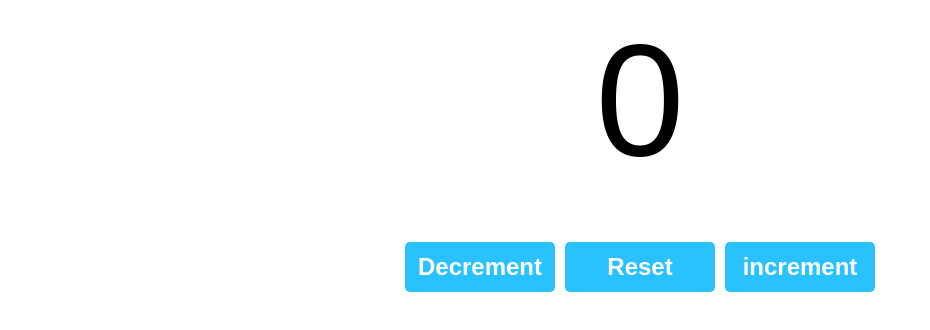
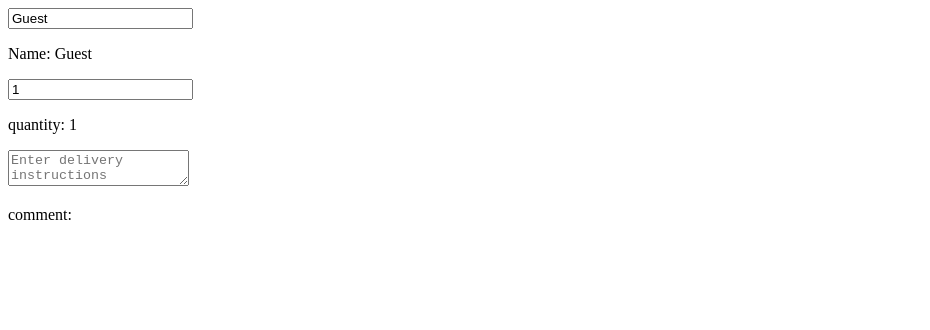
Before and after one commit to Hjordt98/bro_code_react, a React (Vite) app in the folder my-react-app/: page / in a window 1280 px wide. Shown: the top 330 px of the page, without its empty margins (0-930 px from the left). Built offline with nearby package versions, Linux system fonts and the light colour scheme.

Commit message:
ch 9 onChange event hander part 1

```diff
--- a/my-react-app/src/App.jsx
+++ b/my-react-app/src/App.jsx
@@ -1,9 +1,9 @@
-import MyConponent from "./MyComponent";
-import Counter from "./Counter";
+import MyComponent from "./MyComponent";
 
 function App() {
 
-  return(<Counter/>);
+
+  return(<MyComponent/>);
 
 }
 
--- a/my-react-app/src/Counter.jsx
+++ /dev/null
@@ -1,32 +0,0 @@
-import React, {useState} from 'react'
-
-function Counter(){
-
-    const [count, setCount] = useState(0);
-
-    const increment = () => {
-        setCount(count + 1)
-    }
-
-    const decrement = () => {
-        setCount(count - 1)
-    }
-
-    const reset = () => {
-        setCount(0)
-    }
-
-    return(
-        <div className='counter-container'>
-
-            <p className='count-display'>{count}</p>
-            <button className='counter-button' onClick={decrement}>Decrement</button>
-            <button className='counter-button' onClick={reset}>Reset</button>
-            <button className='counter-button' onClick={increment}>increment</button>
-
-        </div>
-    );
-
-}
-
-export default Counter
--- a/my-react-app/src/MyComponent.jsx
+++ b/my-react-app/src/MyComponent.jsx
@@ -1,38 +1,38 @@
-import React, {useState} from 'react'
+import React, {useState} from "react";
 
-function MyConponent(){
+function MyComponent(){
 
     const [name, setName] = useState("Guest");
-    const [age, setAge] = useState(0);
-    const [isEmployed, setIsEmployed] = useState(false);
+    const [quantity, setQuantity] = useState(1);
+    const [comment, setComment] = useState("")
 
-    const updateName = () => {
-        setName("Spongebob");
+    function handleNameChange(event){
+        setName(event.target.value);
     }
 
-    const updateAge = () => {
-        setAge(age + 1);
+    function handleQuantityChange(even){
+        setQuantity(event.target.value);
     }
 
-    const toggleEmployedStatus = () => {
-        setIsEmployed(!isEmployed);
+    function handleCommentChange(event){
+        setComment(event.target.value);
     }
-
 
     return(
             <div>
+                <input value={name} onChange={handleNameChange}/>
                 <p>Name: {name}</p>
-                <button onClick={updateName}>Set Name</button>
 
-                <p>Age: {age}</p>
-                <button onClick={updateAge}>Increment age</button>
+                <input value={quantity} onChange={handleQuantityChange} type="number"/>
+                <p>quantity: {quantity}</p>
 
-                <p>Is Employed: {isEmployed ? "yes" : "no"}</p>
-                <button onClick={toggleEmployedStatus}>Change work</button>
-
+                <textarea value={comment} onChange={handleCommentChange}
+                placeholder="Enter delivery instructions"/>
+                <p>comment: {comment}</p>
             </div>
 
     );
+
 }
 
-export default MyConponent
+export default MyComponent
```
